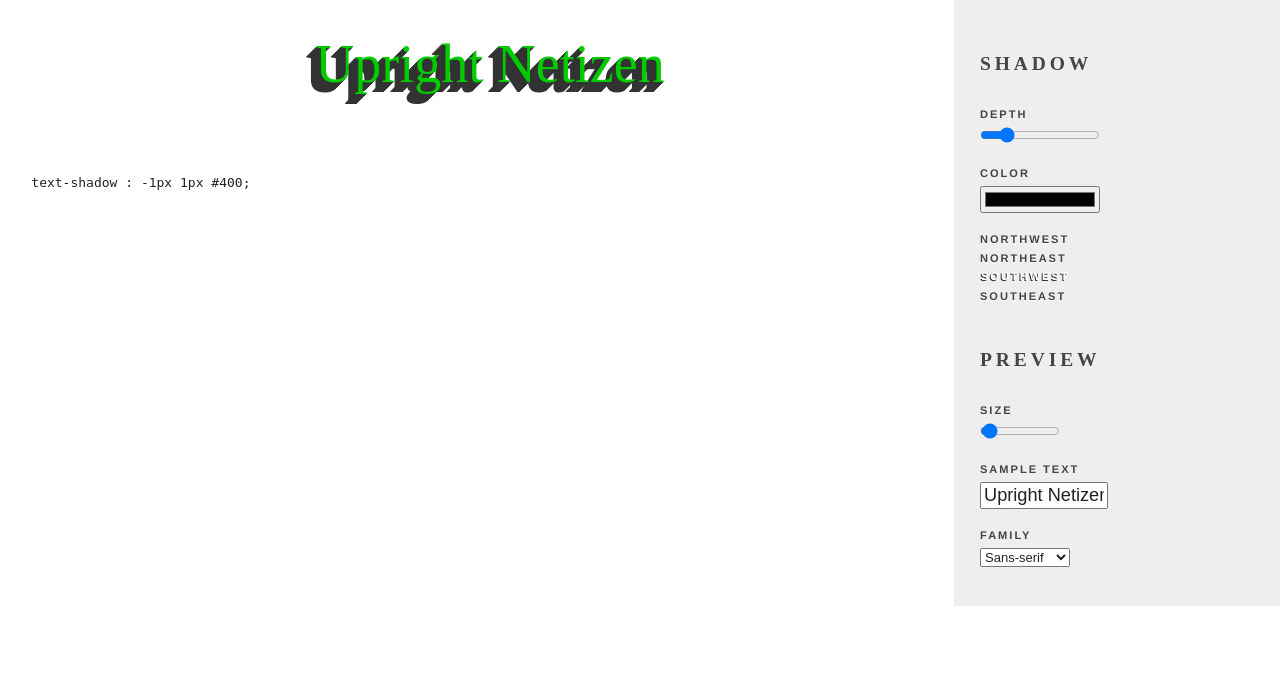
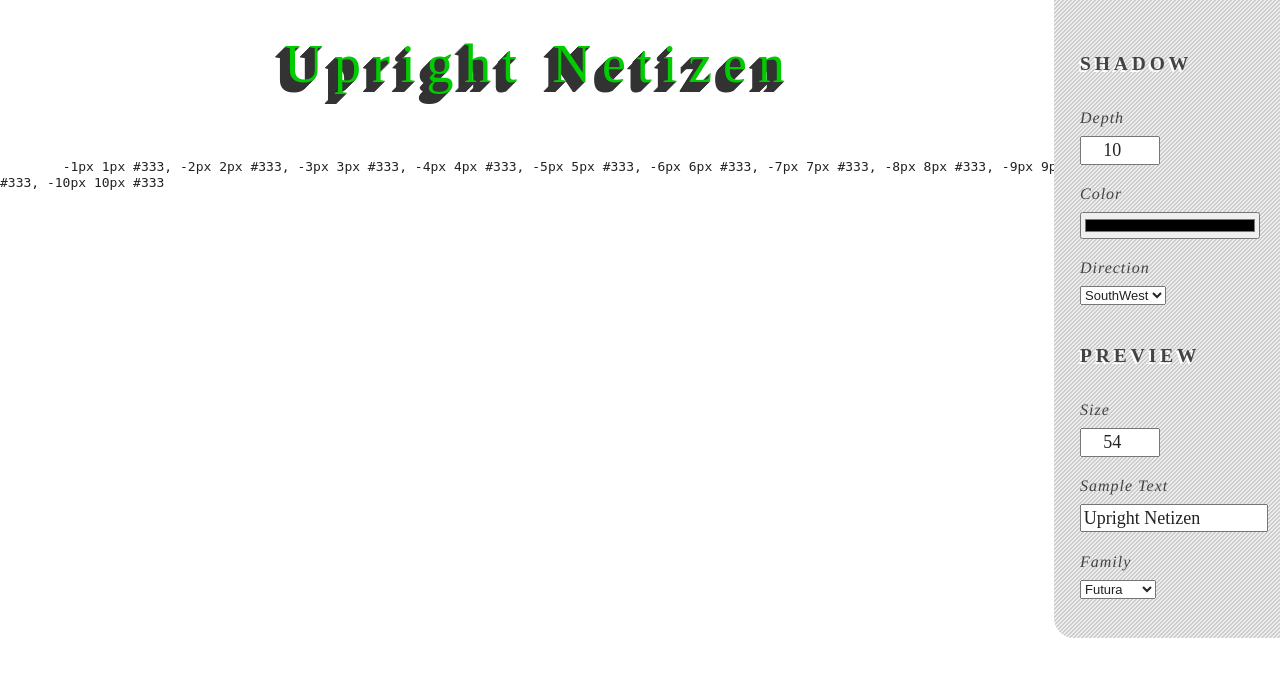
Before and after one commit to upright-netizen/uprightnetizen.com, a PHP site: page /the-shadow/index.html in a window 1280 px wide. Shown: the top 677 px of the page. Run offline with PHP 8.4, Linux system fonts and the light colour scheme; some libraries are stand-ins or nearby versions.

Commit message:
Changed range inputs to number inputs, made the direction a drop down, and gave the control area a bit more character.

```diff
--- a/the-shadow/css/style.css
+++ b/the-shadow/css/style.css
@@ -233,17 +233,33 @@ td { vertical-align: top; }
     o888o o888o o888o     `Y8bood8P'  8""88888P'  8""88888P'
 */
 
-h1 { font-size: 150% }
-input { width: 80%; font-size: 140% }
+h1 {
+  font-size: 150%;
+  text-shadow: -2px 2px #fff;
+}
+
+input {
+  padding: .1em .1em .1em .1em;
+  font-family: Futura;
+  font-size: 18px;
+}
+
+input[type='number'] {
+  width: 4em;
+  text-align: center;
+}
+
+input[type='text'], input[type='color'] {
+  width: 90%;
+}
+
 .control { padding: .5em 0 1em 0 }
 
 label {
+  font-size: 16px;
   display: block;
   padding-bottom: .5em;
-  text-transform: uppercase;
-  font-size: .85em;
-  font-weight: bolder;
-  letter-spacing: 2px;
+  font-style: italic;
 }
 
 .preview {
@@ -252,6 +268,7 @@ label {
   padding: .5em 0 .5em 0;
   font-family: Futura;
   line-height: 1.4;
+  letter-spacing: .2em;
   font-size: 54px;
   text-align: center;
 
@@ -270,23 +287,19 @@ label {
 
 .controls {
   color: #444;
-  font-family: Helvetica, Arial, sans-serif;
-  font-variant: condensed;
+  font-family: Times;
   font-weight: normal;
   letter-spacing: 1px;
   margin: 0 auto;
   padding: 0px 8.3333333333333% 4em 8.3333333333333%;
-  background: #eee;
+  background: #eee url('../images/stripe.png');
+  background-repeat: repeat-x repeat-y;
 }
 
 .controls .title {
   font-family: Futura;
   text-transform: uppercase;
   letter-spacing: .2em;
-}
-
-.corner-label {
-  text-shadow: 0px 1px 1px #fff;
 }
 
 .options {
@@ -296,33 +309,28 @@ label {
 }
 
 .shadow.depth, .font.size { width: 66.66666666666667% }
-.control .color { max-width: 9em }
-.corner { display: none }
-
-input:checked + label{
-  position: relative;
-  top: -1px;
-  left: 1px;
-  color: #fff;
-  text-shadow: -1px 1px #333 !important;
-}
-
 .font-text { max-width: 15em }
 
 @media screen and (min-width: 720px) {
   .controls {
-    position: absolute;
+    position: fixed;
     right: 0;
     top: 0;
-    width: 300px;
+    width: 200px;
     padding: 2em 0 2em 2em;
+
+    -webkit-border-bottom-left-radius: 20px;
+    -moz-border-radius-bottomleft: 20px;
+    border-bottom-left-radius: 20px;
+
   }
 
   .options {
     float: none;
+    width: 100%;
   }
 
-  .preview, .delivery { margin-right: 300px }
+  .preview, .delivery { margin-right: 200px }
 }
 
 /* ==|== non-semantic helper classes ========================================
--- a/the-shadow/index.html
+++ b/the-shadow/index.html
@@ -30,7 +30,7 @@
 
           <div class="control">
             <label for="depth" class="property">Depth</label>
-            <input id="depth" class="depth slider" type="range" name="depth" min="1" max="50" value="10">
+            <input id="depth" class="depth slider" type="number" name="depth" min="1" max="50" value="10">
           </div>
 
           <div class="control">
@@ -39,7 +39,15 @@
           </div>
 
           <div class="control">
-            <input id="topleft_corner" class="corner" type="radio" name="corner" value="northwest">
+            <label for="direction">Direction</label>
+            <select id="direction" class="direction" name="direction">
+              <option value="northwest">NorthWest</option>
+              <option value="northeast">NorthEast</option>
+              <option value="southwest" selected>SouthWest</option>
+              <option value="southeast">SouthEast</option>
+            </select>
+
+            <!-- <input id="topleft_corner" class="corner" type="radio" name="corner" value="northwest">
             <label for="topleft_corner" class="corner-label">NorthWest</label>
 
             <input id="topright_corner" class="corner" type="radio" name="corner" value="northeast">
@@ -49,7 +57,7 @@
             <label for="bottomleft_corner" class="corner-label">SouthWest</label>
 
             <input id="bottomright_corner" class="corner" type="radio" name="corner" value="southeast">
-            <label for="bottomright_corner" class="corner-label">SouthEast</label>
+            <label for="bottomright_corner" class="corner-label">SouthEast</label> -->
           </div>
         </form>
       </section>
@@ -60,7 +68,7 @@
 
           <div class="font size control">
             <label for="fontsize">Size</label>
-            <input id="font-size" class="font-size slider" type="range" min="16" max="300" value="24">
+            <input id="font-size" class="font-size slider" type="number" min="16" max="300" value="54">
           </div>
 
           <div class="control">
@@ -71,9 +79,11 @@
           <div class="font family control">
             <label for="fontfamily">Family</label>
             <select id="font-family" name="fontfamily">
-              <option value="sans-serif" checked>Sans-serif</option>
-              <option value="serif">Serif</option>
-              <option value="monospace">Monospace</option>
+              <option value="futura" checked>Futura</option>
+              <option value="helvetica">Helvetica</option>
+              <option value="verdana">Verdana</option>
+              <option value="Georgia">Georgia</option>
+              <option value="Courier">Courier</option>
             </select>
           </div>
         </form>
@@ -85,9 +95,7 @@
 
     <section id="delivery" class="delivery">
       <pre><code id="output">
-
-    text-shadow : -1px 1px #400;
-
+        -1px 1px #333, -2px 2px #333, -3px 3px #333, -4px 4px #333, -5px 5px #333, -6px 6px #333, -7px 7px #333, -8px 8px #333, -9px 9px #333, -10px 10px #333
       </code></pre>
       <!-- <button type="button">Get it</button> -->
     </section><!-- /output -->
--- a/the-shadow/js/script.js
+++ b/the-shadow/js/script.js
@@ -34,7 +34,7 @@
         // elements
         depth_elem = $('#depth'),
         color_elem = $('#color'),
-        direction_elem = $('input[name=corner]'),
+        direction_elem = $('#direction'),
         fontFamily_elem = $('#font-family'),
         fontSize_elem = $('#font-size'),
         sampleText_elem = $('#font-text'),
@@ -52,8 +52,10 @@
       // Get initial values
       depth = depth_elem.val();
       color = color_elem.val();
-      x = direction[ direction_elem.filter(':checked').val() ].x;
-      y = direction[ direction_elem.filter(':checked').val() ].y;
+      // x = direction[ direction_elem.filter(':checked').val() ].x;
+      // y = direction[ direction_elem.filter(':checked').val() ].y;
+      x = direction[ direction_elem.val() ].x;
+      y = direction[ direction_elem.val() ].y;
       fontFamily = fontFamily_elem.val();
 
       /* events */
@@ -67,7 +69,14 @@
         renderProperty();
       });
 
-      direction_elem.bind("click", function (e) {
+      // direction_elem.bind("click", function (e) {
+      //   var corner = direction[$(this).val()];
+      //   x = corner.x;
+      //   y = corner.y;
+      //   renderProperty();
+      // });
+
+      direction_elem.bind("change", function (e) {
         var corner = direction[$(this).val()];
         x = corner.x;
         y = corner.y;
```
Also changed, not shown: the-shadow/images/brushed.png (deleted), the-shadow/images/stripe.png (added).
